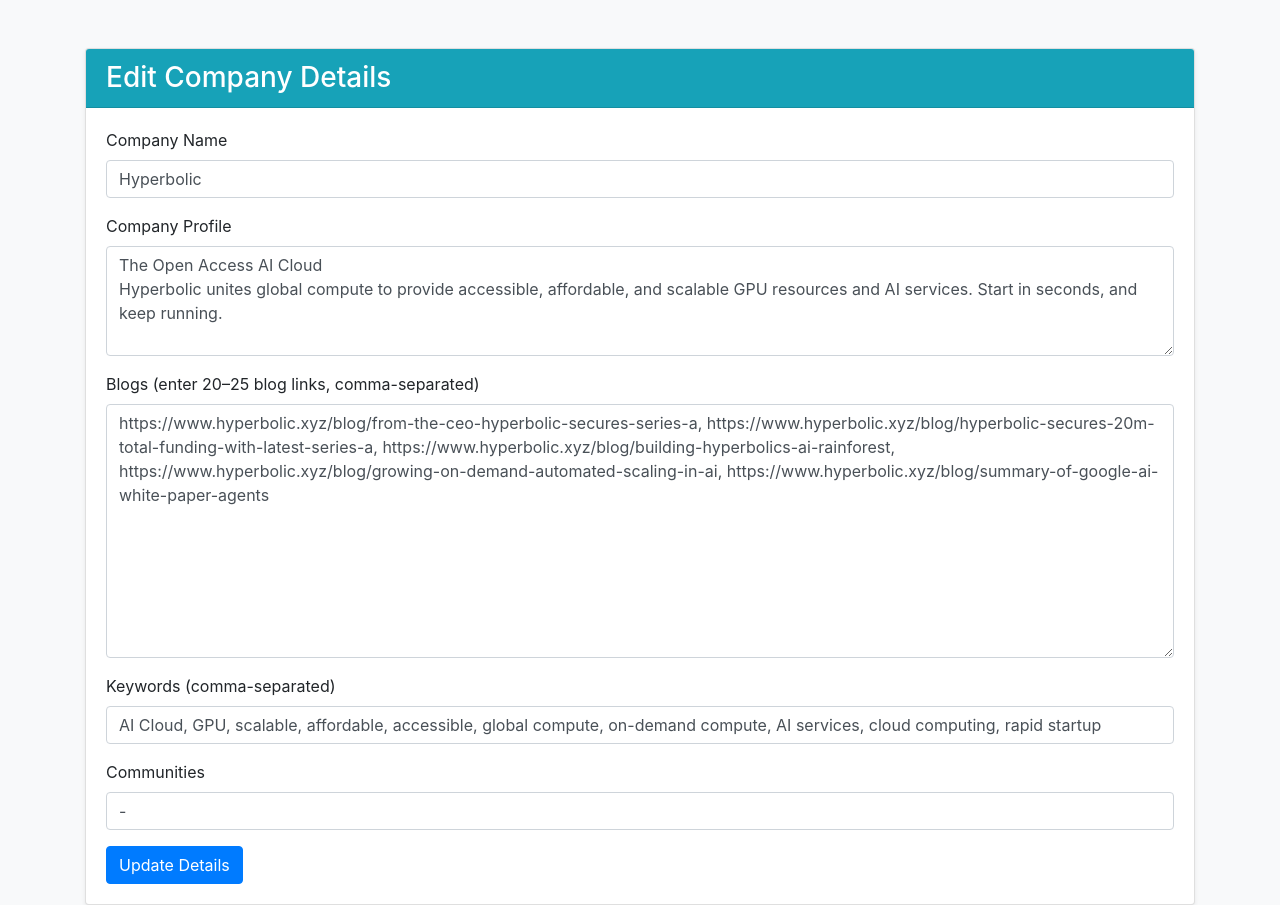
After one commit to deepikaksr/ai-marketing-automation-community, a Flask app: page /company_setup in a window 1280 px wide. The commit adds this page. Run offline with Flask 3, Linux system fonts and the light colour scheme; data comes from the database, SQL or seed files in the repository; both versions use the stored data as it was after the commit; some libraries are stand-ins or nearby versions.

Commit message:
Describe what changes you made

```diff
--- a/app.py
+++ b/app.py
@@ -1,28 +1,82 @@
-from flask import Flask, render_template, request, redirect, url_for
+from flask import Flask, render_template, request, redirect, url_for, session
 import sqlite3
-from textblob import TextBlob  # Import TextBlob for sentiment analysis
+from textblob import TextBlob
+import plotly.graph_objs as go
+import json
+import requests
 
 app = Flask(__name__)
+app.secret_key = "your-secret-key"  # Replace with a secure key in production
 
 # Helper function to get a connection to the database.
 def get_db_connection():
     conn = sqlite3.connect('data.db')
-    conn.row_factory = sqlite3.Row  # This allows us to access columns by name.
+    conn.row_factory = sqlite3.Row  # Allows accessing columns by name.
     return conn
+
+# Helper function to ensure the company_details table exists and has the style_guide column.
+def ensure_company_details_table():
+    conn = get_db_connection()
+    cur = conn.cursor()
+    # Create table if not exists.
+    cur.execute('''
+        CREATE TABLE IF NOT EXISTS company_details (
+            id INTEGER PRIMARY KEY AUTOINCREMENT,
+            company_name TEXT,
+            company_profile TEXT,
+            blogs TEXT,
+            keywords TEXT,
+            communities TEXT
+        )
+    ''')
+    # Check if style_guide column exists.
+    cur.execute("PRAGMA table_info(company_details)")
+    columns = [row["name"] for row in cur.fetchall()]
+    if "style_guide" not in columns:
+        cur.execute("ALTER TABLE company_details ADD COLUMN style_guide TEXT")
+        conn.commit()
+    conn.close()
 
 # Function to calculate the sentiment of a given text.
 def get_sentiment(text):
-    # Returns a polarity value between -1 (negative) and 1 (positive)
     return TextBlob(text).sentiment.polarity
 
-# Route for the home page that lists all posts with sentiment info.
+# Generate a Plotly chart for topic distribution.
+def generate_topic_chart(posts):
+    topic_counts = {}
+    for post in posts:
+        topic = post.get("topic", "N/A")
+        topic_counts[topic] = topic_counts.get(topic, 0) + 1
+    topics = list(topic_counts.keys())
+    counts = list(topic_counts.values())
+    data = [go.Bar(x=topics, y=counts, marker=dict(color='rgb(26, 118, 255)'))]
+    layout = go.Layout(
+        title='Topic Distribution',
+        xaxis=dict(title='Topic'),
+        yaxis=dict(title='Count')
+    )
+    fig = go.Figure(data=data, layout=layout)
+    return json.loads(fig.to_json())
+
+# Generate a Plotly chart for sentiment distribution.
+def generate_sentiment_chart(posts):
+    sentiments = [post["sentiment"] for post in posts if post.get("sentiment") is not None]
+    data = [go.Histogram(x=sentiments, nbinsx=10, marker=dict(color='rgb(255, 100, 102)'))]
+    layout = go.Layout(
+        title='Sentiment Distribution',
+        xaxis=dict(title='Sentiment Score'),
+        yaxis=dict(title='Frequency')
+    )
+    fig = go.Figure(data=data, layout=layout)
+    return json.loads(fig.to_json())
+
+# Route for the home page (dashboard).
 @app.route("/")
 def index():
     conn = get_db_connection()
     posts = conn.execute("SELECT * FROM posts").fetchall()
     conn.close()
 
-    # Convert each post to a dictionary and add sentiment data.
     posts_with_sentiment = []
     for post in posts:
         post_dict = dict(post)
@@ -32,9 +86,13 @@
             post_dict["sentiment"] = None
         posts_with_sentiment.append(post_dict)
 
-    return render_template("index.html", posts=posts_with_sentiment)
+    sentiment_chart = generate_sentiment_chart(posts_with_sentiment)
+    topic_chart = generate_topic_chart(posts_with_sentiment)
 
-# Route to approve a post (updates the approved status in the database).
+    return render_template("index.html", posts=posts_with_sentiment,
+                           sentiment_chart=sentiment_chart, topic_chart=topic_chart)
+
+# Route to approve a post.
 @app.route("/approve/<int:post_id>", methods=["POST"])
 def approve(post_id):
     conn = get_db_connection()
@@ -58,5 +116,113 @@
         conn.close()
         return render_template("edit.html", post=post)
 
+# Route for company setup (or editing existing details).
+@app.route("/company_setup", methods=["GET", "POST"])
+def company_setup():
+    ensure_company_details_table()  # Ensure table exists with style_guide column.
+    conn = get_db_connection()
+    # Retrieve the most recent company details (if they exist)
+    company = conn.execute("SELECT * FROM company_details ORDER BY id DESC LIMIT 1").fetchone()
+    if request.method == "POST":
+        company_name = request.form["company_name"]
+        company_profile = request.form["company_profile"]
+        blogs = request.form["blogs"]
+        keywords = request.form["keywords"]
+        communities = request.form["communities"]
+
+        if company:
+            # Update the existing record.
+            conn.execute('''
+                UPDATE company_details
+                SET company_name = ?, company_profile = ?, blogs = ?, keywords = ?, communities = ?
+                WHERE id = ?
+            ''', (company_name, company_profile, blogs, keywords, communities, company["id"]))
+        else:
+            # Insert new company details.
+            conn.execute('''
+                INSERT INTO company_details (company_name, company_profile, blogs, keywords, communities)
+                VALUES (?, ?, ?, ?, ?)
+            ''', (company_name, company_profile, blogs, keywords, communities))
+        conn.commit()
+        conn.close()
+        session.pop('style_guide', None)
+        return redirect(url_for('generate_prompt_style'))
+    conn.close()
+    return render_template("company_setup.html", company=company)
+
+# Route to generate and display prompt style using company details and an LLM API.
+@app.route("/generate_prompt_style", methods=["GET", "POST"])
+def generate_prompt_style():
+    ensure_company_details_table()  # Ensure table structure is up-to-date.
+
+    if request.method == "POST":
+        # "Set Style" button clicked; save style permanently in the DB.
+        style = session.get('style_guide', '')
+        conn = get_db_connection()
+        company = conn.execute("SELECT * FROM company_details ORDER BY id DESC LIMIT 1").fetchone()
+        if company:
+            conn.execute("UPDATE company_details SET style_guide = ? WHERE id = ?", (style, company["id"]))
+            conn.commit()
+        conn.close()
+        return redirect(url_for('index'))
+
+    # If a style guide is already in session, use it.
+    if 'style_guide' in session:
+        style_guide = session['style_guide']
+    else:
+        conn = get_db_connection()
+        company = conn.execute("SELECT * FROM company_details ORDER BY id DESC LIMIT 1").fetchone()
+        conn.close()
+        if not company:
+            return "No company details found. Please set up your company profile first."
+
+        prompt_text = (
+            f"Company Name: {company['company_name']}\n"
+            f"Company Profile: {company['company_profile']}\n"
+            f"Blogs: {company['blogs']}\n"
+            f"Keywords: {company['keywords']}\n"
+            f"Communities: {company['communities']}\n\n"
+            "Based on the above details, generate a brand style guide and prompt structure that reflects the brand style of writing that will be further used as a prompt to generate content of similar style. So give me detailed instructions based on all the patterns you observe from the written style of these content."
+        )
+
+        # Use your actual API key and endpoint for the LLM.
+        api_key = "AIzaSyBf-2TifmPe2Y_dyz5YKBInA_XvGases5k"  # Replace with your actual API key.
+        endpoint = f"https://generativelanguage.googleapis.com/v1beta/models/gemini-1.5-flash:generateContent?key={api_key}"
+
+        headers = {"Content-Type": "application/json"}
+        data = {
+            "contents": [{
+                "parts": [{"text": prompt_text}]
+            }]
+        }
+
+        try:
+            response = requests.post(endpoint, headers=headers, json=data)
+            response.raise_for_status()
+            result = response.json()
+            candidates = result.get("candidates", [])
+            if candidates:
+                style_guide = candidates[0]["content"]["parts"][0]["text"]
+            else:
+                style_guide = "No style generated. Please check your prompt or API configuration."
+        except requests.exceptions.RequestException as e:
+            style_guide = f"Error generating style guide: {e}"
+            print("API error:", e)
+
+        session['style_guide'] = style_guide
+
+    return render_template("generate_prompt_style.html", style_guide=style_guide)
+
+# Route to edit the generated style guide.
+@app.route("/edit_style", methods=["GET", "POST"])
+def edit_style():
+    if request.method == "POST":
+        # Save the edited style text to session.
+        session['style_guide'] = request.form["style_guide"]
+        return redirect(url_for('generate_prompt_style'))
+    # On GET, pre-populate the form with the current style guide.
+    current_style = session.get('style_guide', '')
+    return render_template("edit_style.html", style_guide=current_style)
+
 if __name__ == "__main__":
     app.run(debug=True)
--- /dev/null
+++ b/runtime.txt
@@ -0,0 +1 @@
+python-3.9.12
--- /dev/null
+++ b/templates/company_setup.html
@@ -0,0 +1,50 @@
+<!DOCTYPE html>
+<html lang="en">
+<head>
+  <meta charset="UTF-8">
+  <title>Company Setup</title>
+  <link rel="stylesheet" href="https://stackpath.bootstrapcdn.com/bootstrap/4.5.0/css/bootstrap.min.css">
+  <style>
+    body {
+      background-color: #f8f9fa;
+    }
+  </style>
+</head>
+<body>
+  <div class="container mt-5">
+    <div class="card shadow-sm">
+      <div class="card-header bg-info text-white">
+        <h3 class="mb-0">{{ company and "Edit" or "Set Up" }} Company Details</h3>
+      </div>
+      <div class="card-body">
+        <form action="{{ url_for('company_setup') }}" method="post">
+          <div class="form-group">
+            <label for="company_name">Company Name</label>
+            <input type="text" class="form-control" id="company_name" name="company_name" required
+                   value="{{ company['company_name'] if company else '' }}">
+          </div>
+          <div class="form-group">
+            <label for="company_profile">Company Profile</label>
+            <textarea class="form-control" id="company_profile" name="company_profile" rows="4" required>{{ company['company_profile'] if company else '' }}</textarea>
+          </div>
+          <div class="form-group">
+            <label for="blogs">Blogs (enter 20–25 blog links, comma-separated)</label>
+            <textarea class="form-control" id="blogs" name="blogs" rows="10">{{ company['blogs'] if company else '' }}</textarea>
+          </div>
+          <div class="form-group">
+            <label for="keywords">Keywords (comma-separated)</label>
+            <input type="text" class="form-control" id="keywords" name="keywords"
+                   value="{{ company['keywords'] if company else '' }}">
+          </div>
+          <div class="form-group">
+            <label for="communities">Communities</label>
+            <input type="text" class="form-control" id="communities" name="communities"
+                   value="{{ company['communities'] if company else '' }}">
+          </div>
+          <button type="submit" class="btn btn-primary">{{ company and "Update Details" or "Submit" }}</button>
+        </form>
+      </div>
+    </div>
+  </div>
+</body>
+</html>
```
Also changed, not shown: reddit_fetch.py (+18 -8 lines), requirements.txt (added, +57 -0 lines), templates/edit_style.html (added, +31 -0 lines), templates/generate_prompt_style.html (added, +52 -0 lines), templates/index.html (+118 -13 lines), topic_modeling.py (added, +67 -0 lines), data.db, 2 other files.
